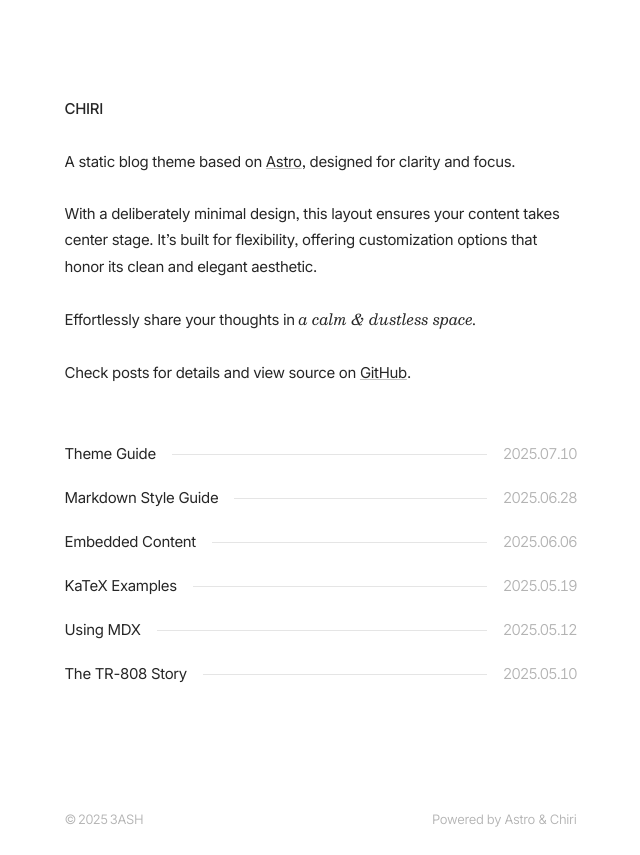
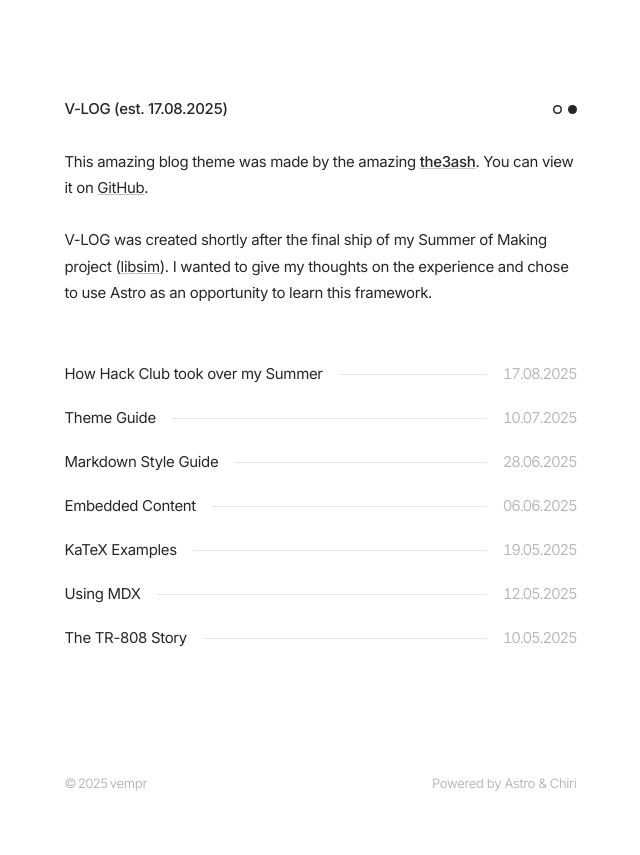
Before and after one commit to vempr/somexp, an Astro site: page / in a window 1280 px wide. Shown: the whole page, without its empty margins (312-952 px from the left). After the commit the page ends 819 px from the top, so only its background shows below. Built offline with nearby package versions, Linux system fonts and the light colour scheme; Astro itself is replaced by a stand-in of ours; some packages are replaced by stand-ins of ours.

Commit message:
adjusted config.ts file to my liking, modified header/footer and created my first blog file

```diff
--- a/src/config.ts
+++ b/src/config.ts
@@ -3,9 +3,9 @@ import type { ThemeConfig } from './types'
 export const themeConfig: ThemeConfig = {
   // SITE INFO ///////////////////////////////////////////////////////////////////////////////////////////
   site: {
-    website: 'https://astro-chiri.netlify.app/', // Site domain
-    title: 'CHIRI', // Site title
-    author: '3ASH', // Author name
+    website: 'https://vempr.github.io/somexp', // Site domain
+    title: 'V-LOG (est. 17.08.2025)', // Site title
+    author: 'vempr', // Author name
     description: 'Minimal blog built by Astro', // Site description
     language: 'en-US' // Default language
   },
@@ -14,7 +14,7 @@ export const themeConfig: ThemeConfig = {
   general: {
     contentWidth: '35rem', // Content area width
     centeredLayout: true, // Use centered layout (false for left-aligned)
-    themeToggle: false, // Show theme toggle button (uses system theme by default)
+    themeToggle: true, // Show theme toggle button (uses system theme by default)
     postListDottedDivider: false, // Show dotted divider in post list
     footer: true, // Show footer
     fadeAnimation: true // Enable fade animations
@@ -22,14 +22,14 @@ export const themeConfig: ThemeConfig = {
 
   // DATE SETTINGS ///////////////////////////////////////////////////////////////////////////////////////
   date: {
-    dateFormat: 'YYYY-MM-DD', // Date format: YYYY-MM-DD, MM-DD-YYYY, DD-MM-YYYY, MONTH DAY YYYY, DAY MONTH YYYY
+    dateFormat: 'DD-MM-YYYY', // Date format: YYYY-MM-DD, MM-DD-YYYY, DD-MM-YYYY, MONTH DAY YYYY, DAY MONTH YYYY
     dateSeparator: '.', // Date separator: . - / (except for MONTH DAY YYYY and DAY MONTH YYYY)
     dateOnRight: true // Date position in post list (true for right, false for left)
   },
 
   // POST SETTINGS ///////////////////////////////////////////////////////////////////////////////////////
   post: {
-    readingTime: false, // Show reading time in posts
+    readingTime: true, // Show reading time in posts
     toc: true, // Show table of contents (when there is enough page width)
     imageViewer: true, // Enable image viewer
     copyCode: true, // Enable copy button in code blocks
--- a/src/content/about/about.md
+++ b/src/content/about/about.md
@@ -7,10 +7,6 @@ This content will be displayed at the top of the index page.
 You can leave this empty if you don’t want to show any content.
 -->
 
-A static blog theme based on [Astro](https://astro.build), designed for clarity and focus.
+This amazing blog theme was made by the amazing [**the3ash**](https://github.com/the3ash). You can view it on [GitHub](https://github.com/the3ash/astro-chiri).
 
-With a deliberately minimal design, this layout ensures your content takes center stage. It's built for flexibility, offering customization options that honor its clean and elegant aesthetic.
-
-Effortlessly share your thoughts in _a calm & dustless space._
-
-Check posts for details and view source on [GitHub](https://github.com/the3ash/astro-chiri).
+V-LOG was created shortly after the final ship of my Summer of Making project ([libsim](https://github.com/vempr/libsim)). I wanted to give my thoughts on the experience and chose to use Astro as an opportunity to learn this framework.
--- /dev/null
+++ b/src/content/posts/summer-of-making.md
@@ -0,0 +1,6 @@
+---
+title: 'How Hack Club took over my Summer'
+pubDate: '2025-08-17'
+---
+
+hello
```
